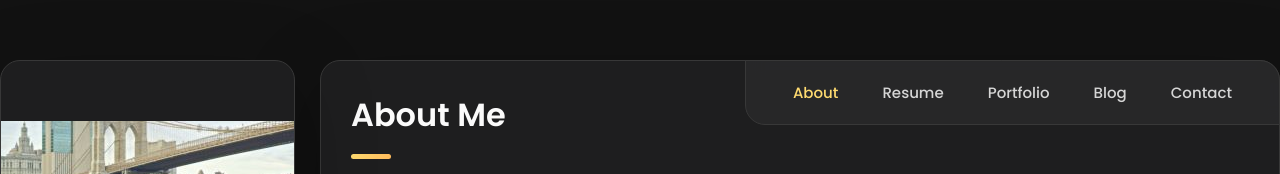
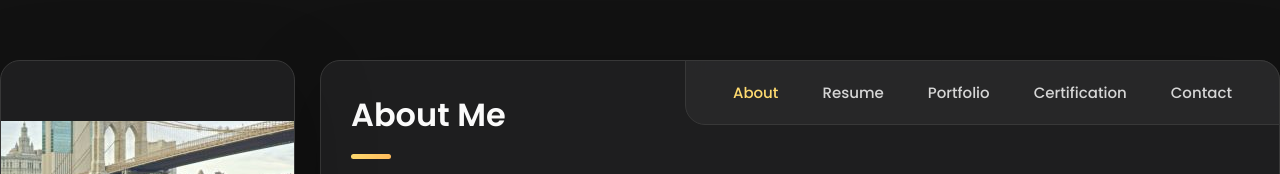
Before and after one commit to chaudharianiruddha/aniruddhachaudhari, a plain HTML site: page index.html in a window 1280 px wide. Shown: the top 174 px of the page. Drawn offline with nearby package versions, Linux system fonts and the light colour scheme.

Commit message:
Update index.html

```diff
--- a/index.html
+++ b/index.html
@@ -183,7 +183,7 @@
           </li>
 
            <li class="navbar-item">
-            <button class="navbar-link" data-nav-link>Blog</button>
+            <button class="navbar-link" data-nav-link>Certification</button>
           </li>
 
           <li class="navbar-item">
@@ -1012,13 +1012,13 @@
 
 
       <!--
-        - #BLOG
+        - #Certification
       -->
 
       <article class="blog" data-page="blog">
 
         <header>
-          <h2 class="h2 article-title">Blog</h2>
+          <h2 class="h2 article-title">Certification</h2>
         </header>
 
         <section class="blog-posts">
```
